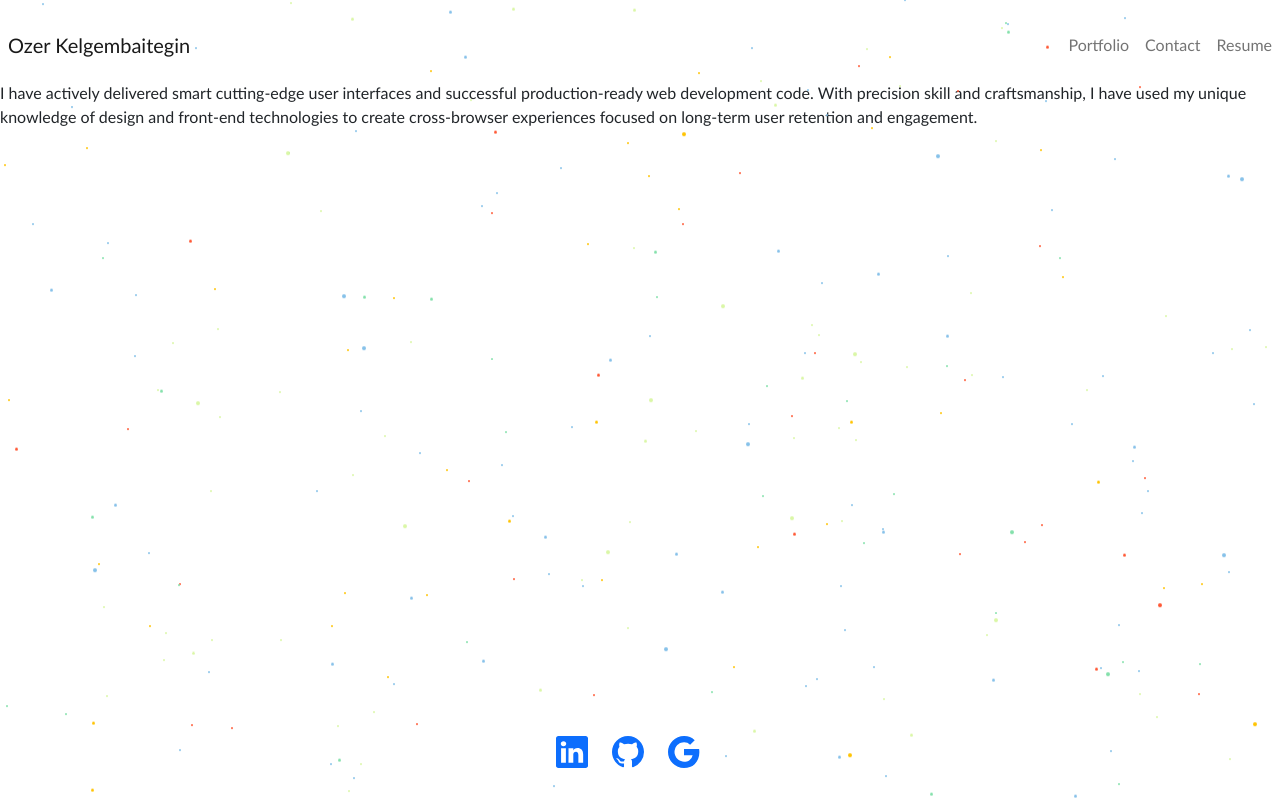
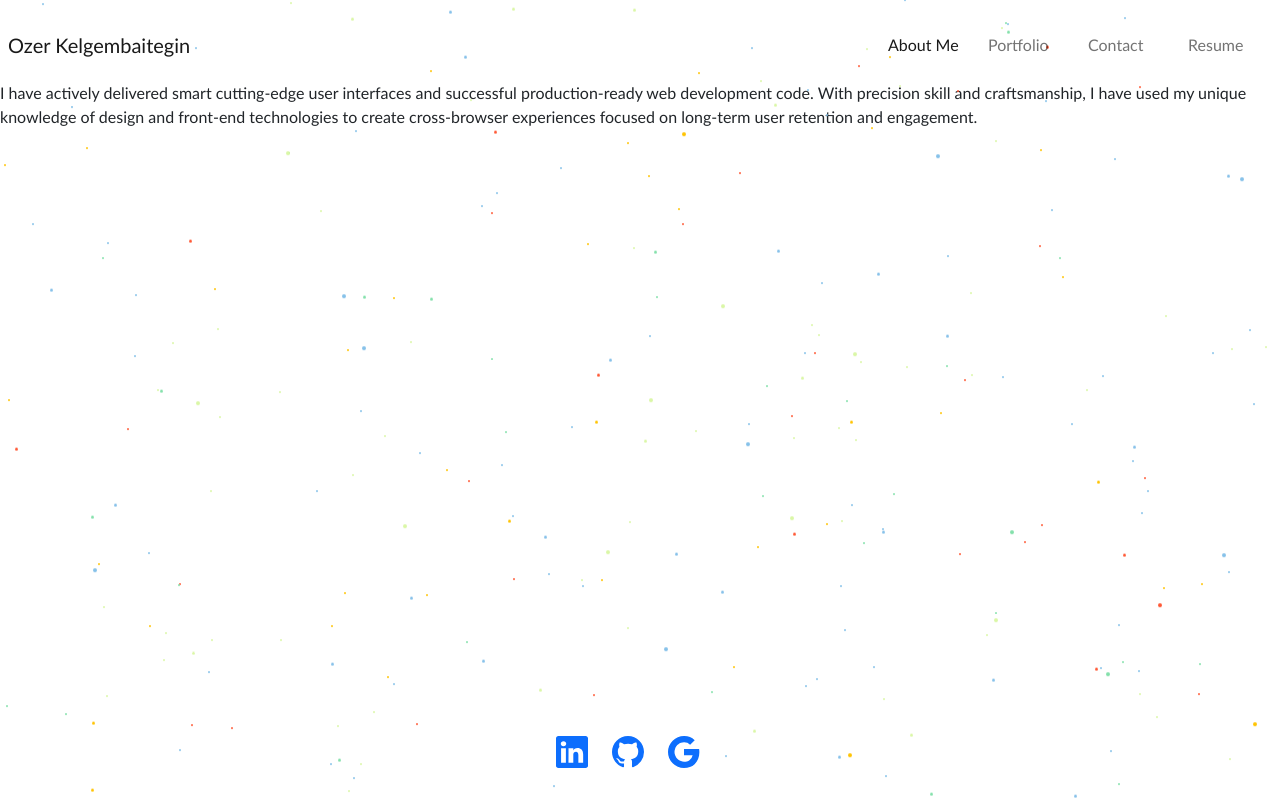
Before and after one commit to ozerkerr/my-portfolio, a React (Create React App) app: page / in a window 1280 px wide. Built offline with nearby package versions, Linux system fonts and the light colour scheme.

Commit message:
add about me link

```diff
--- a/package.json
+++ b/package.json
@@ -21,6 +21,9 @@
     "test": "react-scripts test",
     "eject": "react-scripts eject"
   },
+  "resolutions": {
+    "react-error-overlay": "6.0.9"
+  },
   "eslintConfig": {
     "extends": [
       "react-app",
--- a/src/App.js
+++ b/src/App.js
@@ -33,7 +33,7 @@ function App() {
         <div id="stars2"></div>
         <div id="stars3"></div>
       </div>
-      <Header handlePageChange={handlePageChange}/>
+      <Header handlePageChange={handlePageChange} currentPage={currentPage}/>
       {renderPage()}
       {/* <Project /> */}
       <Footer />
--- a/src/components/Header/Header.jsx
+++ b/src/components/Header/Header.jsx
@@ -1,21 +1,24 @@
-import './Header.css';
+import "./Header.css";
 import React from "react";
 import Navigation from "../Navigation/Navigation";
-import Container from 'react-bootstrap/Container';
-import Navbar from 'react-bootstrap/Navbar';
+import Container from "react-bootstrap/Container";
+import Navbar from "react-bootstrap/Navbar";
 
 const myName = "Ozer Kelgembaitegin";
 
-function Header({handlePageChange}) {
+function Header({ handlePageChange, currentPage }) {
   return (
-    <Navbar bg="bg-transparent" className='sticky-top' expand="lg">
+    <Navbar bg="bg-transparent" className="sticky-top" expand="lg">
       <Container className="header p-0 ml-2 mr-2 p-2 w-100">
-        <Navbar.Brand href="#home"  onClick={() => handlePageChange('Home')}>{myName}</Navbar.Brand>
+        <Navbar.Brand>{myName}</Navbar.Brand>
         <Navbar.Toggle aria-controls="basic-navbar-nav" />
       </Container>
-      <Navigation handlePageChange={handlePageChange}/>
+      <Navigation
+        handlePageChange={handlePageChange}
+        currentPage={currentPage}
+      />
     </Navbar>
-  )
+  );
 }
 
 export default Header;
--- a/src/components/Navigation/Navigation.jsx
+++ b/src/components/Navigation/Navigation.jsx
@@ -1,18 +1,55 @@
-import "./Navigation.css"
+import "./Navigation.css";
 import React from "react";
-import Nav from 'react-bootstrap/Nav';
-import Navbar from 'react-bootstrap/Navbar';
+import Nav from "react-bootstrap/Nav";
+import Navbar from "react-bootstrap/Navbar";
 
-function Navigation({handlePageChange}) {
+function Navigation({ handlePageChange, currentPage }) {
+  const activeKey =
+    currentPage === "Home"
+      ? 1
+      : currentPage === "Portfolio"
+      ? 2
+      : currentPage === "Contact"
+      ? 3
+      : 4;
   return (
-    <Navbar.Collapse id="basic-navbar-nav">
-      <Nav className="me-auto">
-        <Nav.Link href="#home" onClick={() => handlePageChange('Portfolio')}>Portfolio</Nav.Link>
-        <Nav.Link href="#link" onClick={() => handlePageChange('Contact')}>Contact</Nav.Link>
-        <Nav.Link href="#resume" onClick={() => handlePageChange('Resume')}>Resume</Nav.Link>
+    <Navbar.Collapse id="basic-navbar-nav w-50">
+      <Nav className="me-auto align-items-center" activeKey={activeKey}>
+        <Nav.Link
+          eventKey={1}
+          href="#home"
+          onClick={() => handlePageChange("Home")}
+          style={{ width: "100px" }}
+        >
+          About Me
+        </Nav.Link>
+        <Nav.Link
+          eventKey={2}
+          href="#portfolio"
+          onClick={() => handlePageChange("Portfolio")}
+          style={{ width: "100px" }}
+        >
+          Portfolio
+        </Nav.Link>
+        <Nav.Link
+          eventKey={3}
+          href="#contact"
+          onClick={() => handlePageChange("Contact")}
+          style={{ width: "100px" }}
+        >
+          Contact
+        </Nav.Link>
+        <Nav.Link
+          eventKey={4}
+          href="#resume"
+          onClick={() => handlePageChange("Resume")}
+          style={{ width: "100px" }}
+        >
+          Resume
+        </Nav.Link>
       </Nav>
     </Navbar.Collapse>
-  )
+  );
 }
 
 export default Navigation;
```
Also changed, not shown: 1 other file (tests, documents, lock files or other folders).
